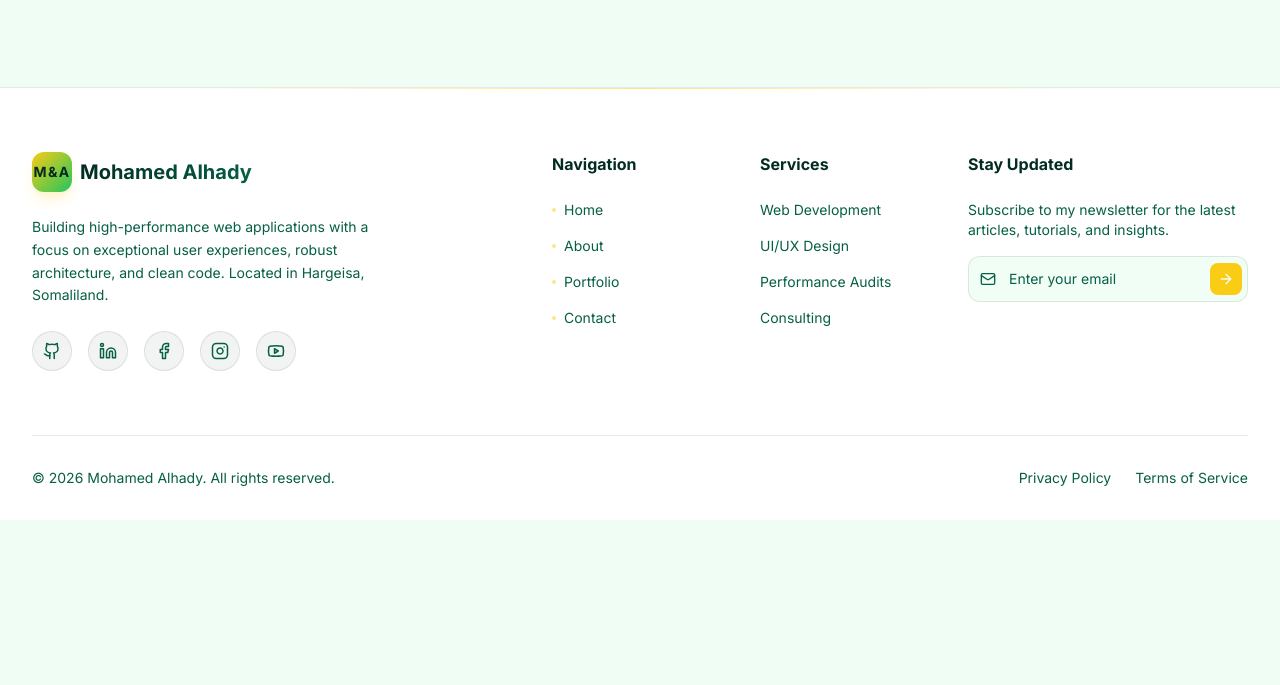
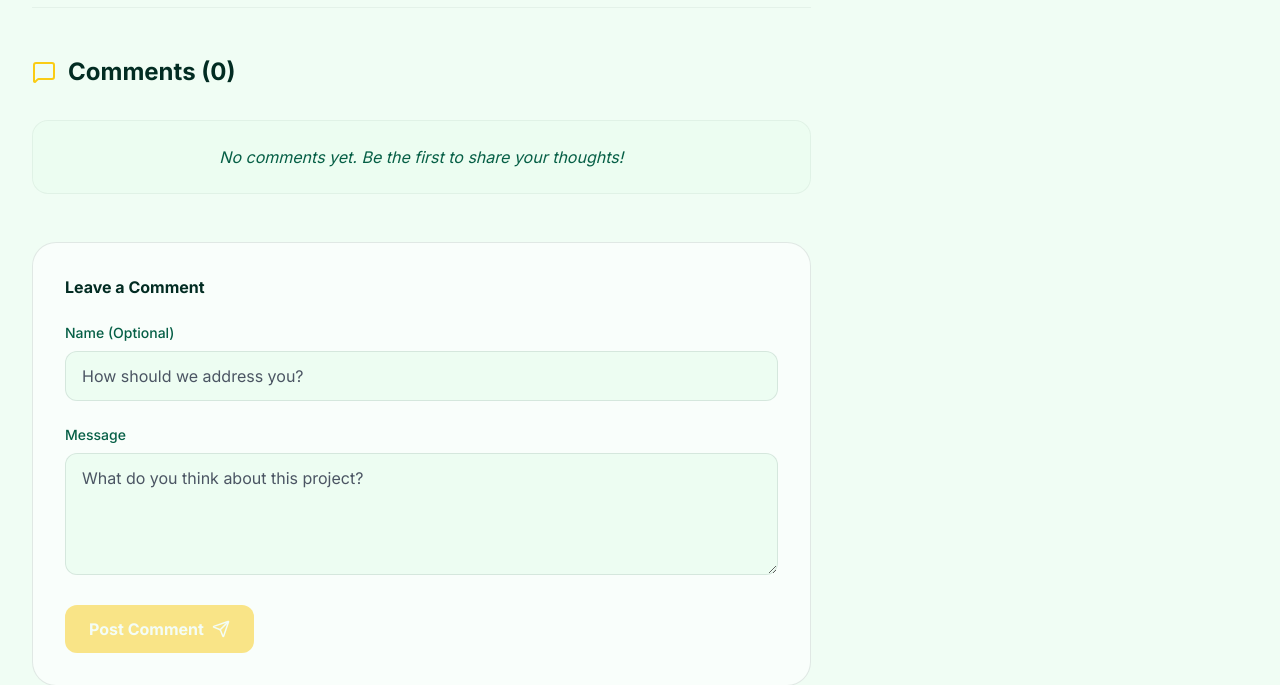
Before and after one commit to alhady-mohamed/Software-Engineer-Portfolio-Website-, a React (Vite) app: page /#/project/1 in a window 1280 px wide. Shown: the part 1652-2337 px from the top of the page. Before the commit the page ends 2172 px from the top, so only its background shows below. Built offline with nearby package versions, Linux system fonts and the light colour scheme.

Commit message:
feat(projects): add comment section to project details
Implement a new `ProjectComments` component to allow users to leave feedback, utilizing localStorage for persistence scoped to each project ID.

```diff
--- /dev/null
+++ b/components/ProjectComments.tsx
@@ -0,0 +1,154 @@
+import React, { useState, useEffect } from "react";
+import { MessageSquare, Send, User } from "lucide-react";
+import { motion } from "framer-motion";
+
+interface Comment {
+  id: string;
+  projectId: number;
+  author: string;
+  text: string;
+  date: string;
+}
+
+interface ProjectCommentsProps {
+  projectId: number;
+}
+
+const ProjectComments: React.FC<ProjectCommentsProps> = ({ projectId }) => {
+  const [comments, setComments] = useState<Comment[]>([]);
+  const [newComment, setNewComment] = useState("");
+  const [authorName, setAuthorName] = useState("");
+
+  useEffect(() => {
+    const storedComments = localStorage.getItem(
+      `project_comments_${projectId}`,
+    );
+    if (storedComments) {
+      setComments(JSON.parse(storedComments));
+    }
+  }, [projectId]);
+
+  const handleSubmit = (e: React.FormEvent) => {
+    e.preventDefault();
+    if (!newComment.trim()) return;
+
+    const comment: Comment = {
+      id: Date.now().toString(),
+      projectId,
+      author: authorName.trim() || "Anonymous Visitor",
+      text: newComment.trim(),
+      date: new Date().toLocaleDateString("en-US", {
+        year: "numeric",
+        month: "short",
+        day: "numeric",
+        hour: "2-digit",
+        minute: "2-digit",
+      }),
+    };
+
+    const updatedComments = [...comments, comment];
+    setComments(updatedComments);
+    localStorage.setItem(
+      `project_comments_${projectId}`,
+      JSON.stringify(updatedComments),
+    );
+    setNewComment("");
+  };
+
+  return (
+    <div className="mt-16 pt-12 border-t border-white/5">
+      <h3 className="text-2xl font-bold text-white mb-8 flex items-center gap-3">
+        <MessageSquare className="text-primary" />
+        Comments ({comments.length})
+      </h3>
+
+      <div className="space-y-6 mb-12">
+        {comments.length === 0 ? (
+          <p className="text-gray-500 italic bg-black/20 p-6 rounded-2xl border border-white/5 text-center">
+            No comments yet. Be the first to share your thoughts!
+          </p>
+        ) : (
+          comments.map((comment, index) => (
+            <motion.div
+              initial={{ opacity: 0, y: 10 }}
+              animate={{ opacity: 1, y: 0 }}
+              transition={{ delay: index * 0.05 }}
+              key={comment.id}
+              className="bg-slate-900/40 p-6 rounded-2xl border border-white/5 flex gap-4"
+            >
+              <div className="w-10 h-10 rounded-full bg-primary/20 text-primary flex items-center justify-center shrink-0">
+                <User size={20} />
+              </div>
+              <div>
+                <div className="flex items-baseline gap-3 mb-2">
+                  <h4 className="text-white font-bold">{comment.author}</h4>
+                  <span className="text-xs text-gray-500">{comment.date}</span>
+                </div>
+                <p className="text-gray-300 leading-relaxed whitespace-pre-wrap">
+                  {comment.text}
+                </p>
+              </div>
+            </motion.div>
+          ))
+        )}
+      </div>
+
+      <form
+        onSubmit={handleSubmit}
+        className="bg-slate-900/60 p-6 md:p-8 rounded-3xl border border-white/10"
+      >
+        <h4 className="text-white font-bold mb-6">Leave a Comment</h4>
+
+        <div className="grid grid-cols-1 gap-6 mb-6">
+          <div>
+            <label
+              htmlFor="authorName"
+              className="block text-sm font-medium text-gray-400 mb-2"
+            >
+              Name (Optional)
+            </label>
+            <input
+              type="text"
+              id="authorName"
+              value={authorName}
+              onChange={(e) => setAuthorName(e.target.value)}
+              className="w-full bg-black/40 border border-white/10 rounded-xl px-4 py-3 text-white placeholder-gray-600 focus:outline-none focus:border-primary/50 focus:ring-1 focus:ring-primary/50 transition-all font-sans"
+              placeholder="How should we address you?"
+            />
+          </div>
+          <div>
+            <label
+              htmlFor="newComment"
+              className="block text-sm font-medium text-gray-400 mb-2"
+            >
+              Message
+            </label>
+            <textarea
+              id="newComment"
+              value={newComment}
+              onChange={(e) => setNewComment(e.target.value)}
+              rows={4}
+              required
+              className="w-full bg-black/40 border border-white/10 rounded-xl px-4 py-3 text-white placeholder-gray-600 focus:outline-none focus:border-primary/50 focus:ring-1 focus:ring-primary/50 transition-all resize-y font-sans"
+              placeholder="What do you think about this project?"
+            ></textarea>
+          </div>
+        </div>
+
+        <button
+          type="submit"
+          disabled={!newComment.trim()}
+          className="px-6 py-3 bg-primary hover:bg-yellow-400 text-dark font-bold rounded-xl flex items-center gap-2 transition-all disabled:opacity-50 disabled:cursor-not-allowed group"
+        >
+          Post Comment
+          <Send
+            size={18}
+            className="group-hover:translate-x-1 group-hover:-translate-y-1 transition-transform"
+          />
+        </button>
+      </form>
+    </div>
+  );
+};
+
+export default ProjectComments;
--- a/components/ProjectDetail.tsx
+++ b/components/ProjectDetail.tsx
@@ -1,8 +1,17 @@
-import React, { useEffect } from 'react';
-import { useParams, Link, useNavigate } from 'react-router-dom';
-import { PROJECTS } from '../constants';
-import { ArrowLeft, ExternalLink, Github, LayoutGrid, Calendar, Tag, ChevronRight } from 'lucide-react';
-import { motion } from 'framer-motion';
+import React, { useEffect } from "react";
+import { useParams, Link, useNavigate } from "react-router-dom";
+import { PROJECTS } from "../constants";
+import {
+  ArrowLeft,
+  ExternalLink,
+  Github,
+  LayoutGrid,
+  Calendar,
+  Tag,
+  ChevronRight,
+} from "lucide-react";
+import { motion } from "framer-motion";
+import ProjectComments from "./ProjectComments";
 
 /**
  * ProjectDetail Component
@@ -21,7 +30,7 @@ const ProjectDetail: React.FC = () => {
   const navigate = useNavigate();
 
   // Searches static mock database arrays to match ID parameters
-  const project = PROJECTS.find(p => p.id === Number(id));
+  const project = PROJECTS.find((p) => p.id === Number(id));
 
   useEffect(() => {
     // Scroll coordinates back to top index on route transition events
@@ -34,7 +43,7 @@ const ProjectDetail: React.FC = () => {
       <div className="min-h-screen pt-32 pb-24 flex flex-col items-center justify-center bg-dark text-white">
         <h2 className="text-3xl font-bold mb-4">Project Not Found</h2>
         <button
-          onClick={() => navigate('/projects')}
+          onClick={() => navigate("/projects")}
           className="text-primary hover:text-white transition-colors flex items-center gap-2"
         >
           <ArrowLeft size={20} /> Back to Projects
@@ -44,10 +53,14 @@ const ProjectDetail: React.FC = () => {
   }
 
   // Related work matching filter algorithm scoring similar category entries (excluding current item)
-  const relatedProjects = PROJECTS.filter(p => p.category === project.category && p.id !== project.id).slice(0, 2);
+  const relatedProjects = PROJECTS.filter(
+    (p) => p.category === project.category && p.id !== project.id,
+  ).slice(0, 2);
 
   // Alternative recent item suggestions algorithm matching records outside related criteria
-  const recentProjects = PROJECTS.filter(p => p.id !== project.id && !relatedProjects.find(rp => rp.id === p.id)).slice(0, 3);
+  const recentProjects = PROJECTS.filter(
+    (p) => p.id !== project.id && !relatedProjects.find((rp) => rp.id === p.id),
+  ).slice(0, 3);
 
   return (
     <div className="pt-32 pb-24 min-h-screen bg-dark">
@@ -57,7 +70,11 @@ const ProjectDetail: React.FC = () => {
           onClick={() => navigate(-1)}
           className="inline-flex items-center gap-2 text-gray-400 hover:text-primary transition-colors font-medium mb-8 group"
         >
-          <ArrowLeft size={16} className="group-hover:-translate-x-1 transition-transform" /> Back
+          <ArrowLeft
+            size={16}
+            className="group-hover:-translate-x-1 transition-transform"
+          />{" "}
+          Back
         </button>
 
         <div className="flex flex-col lg:flex-row gap-8 lg:items-end justify-between mb-8">
@@ -113,7 +130,6 @@ const ProjectDetail: React.FC = () => {
       {/* Main Grid splitting details layout document from side widgets */}
       <div className="max-w-7xl mx-auto px-4 sm:px-6 lg:px-8">
         <div className="flex flex-col lg:flex-row gap-12">
-
           {/* Columns-8: Detailed Description Document areas */}
           <motion.div
             initial={{ opacity: 0, y: 20 }}
@@ -132,26 +148,39 @@ const ProjectDetail: React.FC = () => {
 
             {/* Case Study Written Document elements */}
             <div className="prose prose-invert prose-lg max-w-none">
-              <h2 className="text-2xl font-bold text-white mb-4">Project Overview</h2>
+              <h2 className="text-2xl font-bold text-white mb-4">
+                Project Overview
+              </h2>
               <p className="text-gray-400 mb-8 leading-relaxed">
-                This project was built to address significant challenges in the domain of {project.category.toLowerCase()}.
-                The core objective was to create a highly scalable, maintainable, and performant application that delivers
-                an exceptional user experience. {project.description} We focused heavily on modern development practices,
-                incorporating clean architecture and a robust component library.
+                This project was built to address significant challenges in the
+                domain of {project.category.toLowerCase()}. The core objective
+                was to create a highly scalable, maintainable, and performant
+                application that delivers an exceptional user experience.{" "}
+                {project.description} We focused heavily on modern development
+                practices, incorporating clean architecture and a robust
+                component library.
               </p>
 
-              <h3 className="text-xl font-bold text-white mb-4">The Challenge</h3>
+              <h3 className="text-xl font-bold text-white mb-4">
+                The Challenge
+              </h3>
               <p className="text-gray-400 mb-8 leading-relaxed">
-                Prior implementations suffered from slow load times, poor state management, and an outdated user interface.
-                Integrating various third-party services while maintaining high security standards and real-time responsiveness
-                proved to be a significant technical hurdle.
+                Prior implementations suffered from slow load times, poor state
+                management, and an outdated user interface. Integrating various
+                third-party services while maintaining high security standards
+                and real-time responsiveness proved to be a significant
+                technical hurdle.
               </p>
 
-              <h3 className="text-xl font-bold text-white mb-4">The Solution</h3>
+              <h3 className="text-xl font-bold text-white mb-4">
+                The Solution
+              </h3>
               <p className="text-gray-400 mb-8 leading-relaxed">
-                By leveraging {project.technologies.slice(0, 2).join(" and ")}, we established a modern foundation.
-                This allowed us to implement efficient server-side rendering and static site generation where appropriate.
-                The user interface was completely overhauled to follow a minimalist, accessible design language.
+                By leveraging {project.technologies.slice(0, 2).join(" and ")},
+                we established a modern foundation. This allowed us to implement
+                efficient server-side rendering and static site generation where
+                appropriate. The user interface was completely overhauled to
+                follow a minimalist, accessible design language.
               </p>
             </div>
 
@@ -159,21 +188,36 @@ const ProjectDetail: React.FC = () => {
             <div className="grid grid-cols-2 md:grid-cols-4 gap-4 py-8 border-y border-white/5 my-12">
               <div className="text-center p-4 bg-slate-900/50 rounded-2xl border border-white/5">
                 <div className="text-2xl font-bold text-primary mb-1">100%</div>
-                 <div className="text-xs text-gray-500 uppercase font-medium tracking-wide">Lighthouse Score</div>
+                <div className="text-xs text-gray-500 uppercase font-medium tracking-wide">
+                  Lighthouse Score
+                </div>
               </div>
               <div className="text-center p-4 bg-slate-900/50 rounded-2xl border border-white/5">
-                 <div className="text-2xl font-bold text-secondary mb-1">&lt; 1s</div>
-                 <div className="text-xs text-gray-500 uppercase font-medium tracking-wide">Load Time</div>
+                <div className="text-2xl font-bold text-secondary mb-1">
+                  &lt; 1s
+                </div>
+                <div className="text-xs text-gray-500 uppercase font-medium tracking-wide">
+                  Load Time
+                </div>
               </div>
               <div className="text-center p-4 bg-slate-900/50 rounded-2xl border border-white/5">
                 <div className="text-2xl font-bold text-white mb-1">99.9%</div>
-                 <div className="text-xs text-gray-500 uppercase font-medium tracking-wide">Uptime</div>
+                <div className="text-xs text-gray-500 uppercase font-medium tracking-wide">
+                  Uptime
+                </div>
               </div>
               <div className="text-center p-4 bg-slate-900/50 rounded-2xl border border-white/5">
-                 <div className="text-2xl font-bold text-white mb-1">5 Stars</div>
-                 <div className="text-xs text-gray-500 uppercase font-medium tracking-wide">User Rating</div>
+                <div className="text-2xl font-bold text-white mb-1">
+                  5 Stars
+                </div>
+                <div className="text-xs text-gray-500 uppercase font-medium tracking-wide">
+                  User Rating
                 </div>
               </div>
+            </div>
+
+            {/* Comments Section */}
+            <ProjectComments projectId={project.id} />
           </motion.div>
 
           {/* Columns-4: Sidebar options matching stacks and recommendations */}
@@ -189,8 +233,11 @@ const ProjectDetail: React.FC = () => {
                 <Tag size={18} className="text-primary" /> Technologies Used
               </h4>
               <div className="flex flex-wrap gap-2">
-                {project.technologies.map(tech => (
-                  <span key={tech} className="px-3 py-1.5 rounded-lg bg-black/40 border border-white/5 text-gray-300 text-sm font-medium">
+                {project.technologies.map((tech) => (
+                  <span
+                    key={tech}
+                    className="px-3 py-1.5 rounded-lg bg-black/40 border border-white/5 text-gray-300 text-sm font-medium"
+                  >
                     {tech}
                   </span>
                 ))}
@@ -201,21 +248,30 @@ const ProjectDetail: React.FC = () => {
             {relatedProjects.length > 0 && (
               <div className="bg-slate-900/50 p-6 rounded-3xl border border-white/5">
                 <h4 className="text-white font-bold mb-6 flex items-center gap-2">
-                  <LayoutGrid size={18} className="text-secondary" /> Related Work
+                  <LayoutGrid size={18} className="text-secondary" /> Related
+                  Work
                 </h4>
                 <div className="space-y-4">
-                  {relatedProjects.map(rp => (
+                  {relatedProjects.map((rp) => (
                     <Link
                       key={rp.id}
                       to={`/project/${rp.id}`}
                       className="group flex gap-4 p-3 rounded-2xl hover:bg-white/5 transition-colors border border-transparent hover:border-white/5"
                     >
                       <div className="w-16 h-16 rounded-xl overflow-hidden bg-black shrink-0">
-                        <img src={rp.imageUrl} alt={rp.title} className="w-full h-full object-cover group-hover:scale-110 transition-transform duration-500" />
+                        <img
+                          src={rp.imageUrl}
+                          alt={rp.title}
+                          className="w-full h-full object-cover group-hover:scale-110 transition-transform duration-500"
+                        />
                       </div>
                       <div className="flex flex-col justify-center">
-                        <h5 className="text-white font-bold text-sm group-hover:text-primary transition-colors">{rp.title}</h5>
-                        <p className="text-gray-500 text-xs line-clamp-1 mt-1">{rp.description}</p>
+                        <h5 className="text-white font-bold text-sm group-hover:text-primary transition-colors">
+                          {rp.title}
+                        </h5>
+                        <p className="text-gray-500 text-xs line-clamp-1 mt-1">
+                          {rp.description}
+                        </p>
                       </div>
                     </Link>
                   ))}
@@ -227,30 +283,37 @@ const ProjectDetail: React.FC = () => {
             {recentProjects.length > 0 && (
               <div className="bg-slate-900/50 p-6 rounded-3xl border border-white/5">
                 <h4 className="text-white font-bold mb-6 flex items-center gap-2">
-                  <ChevronRight size={18} className="text-white" /> Other Projects
+                  <ChevronRight size={18} className="text-white" /> Other
+                  Projects
                 </h4>
                 <div className="space-y-4">
-                  {recentProjects.map(rp => (
+                  {recentProjects.map((rp) => (
                     <Link
                       key={rp.id}
                       to={`/project/${rp.id}`}
                       className="group flex gap-4 p-3 rounded-2xl hover:bg-white/5 transition-colors border border-transparent hover:border-white/5"
                     >
                       <div className="w-16 h-16 rounded-xl overflow-hidden bg-black shrink-0">
-                        <img src={rp.imageUrl} alt={rp.title} className="w-full h-full object-cover group-hover:scale-110 transition-transform duration-500" />
+                        <img
+                          src={rp.imageUrl}
+                          alt={rp.title}
+                          className="w-full h-full object-cover group-hover:scale-110 transition-transform duration-500"
+                        />
                       </div>
                       <div className="flex flex-col justify-center">
-                        <h5 className="text-white font-bold text-sm group-hover:text-secondary transition-colors">{rp.title}</h5>
-                        <p className="text-gray-500 text-xs line-clamp-1 mt-1">{rp.description}</p>
+                        <h5 className="text-white font-bold text-sm group-hover:text-secondary transition-colors">
+                          {rp.title}
+                        </h5>
+                        <p className="text-gray-500 text-xs line-clamp-1 mt-1">
+                          {rp.description}
+                        </p>
                       </div>
                     </Link>
                   ))}
                 </div>
               </div>
             )}
-
           </motion.div>
-
         </div>
       </div>
     </div>
```
Lines whose indentation alone changed are shown as unchanged.
